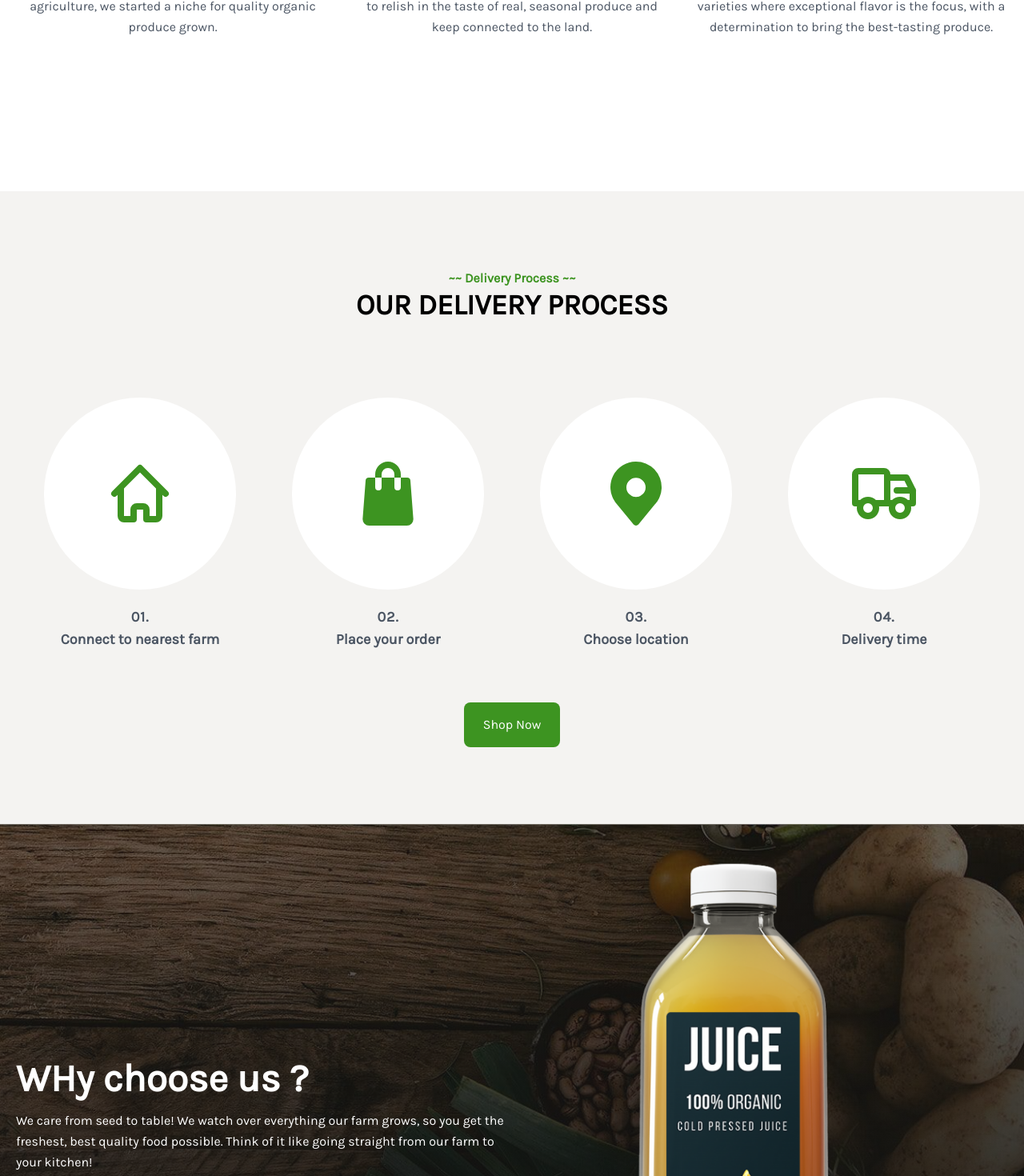
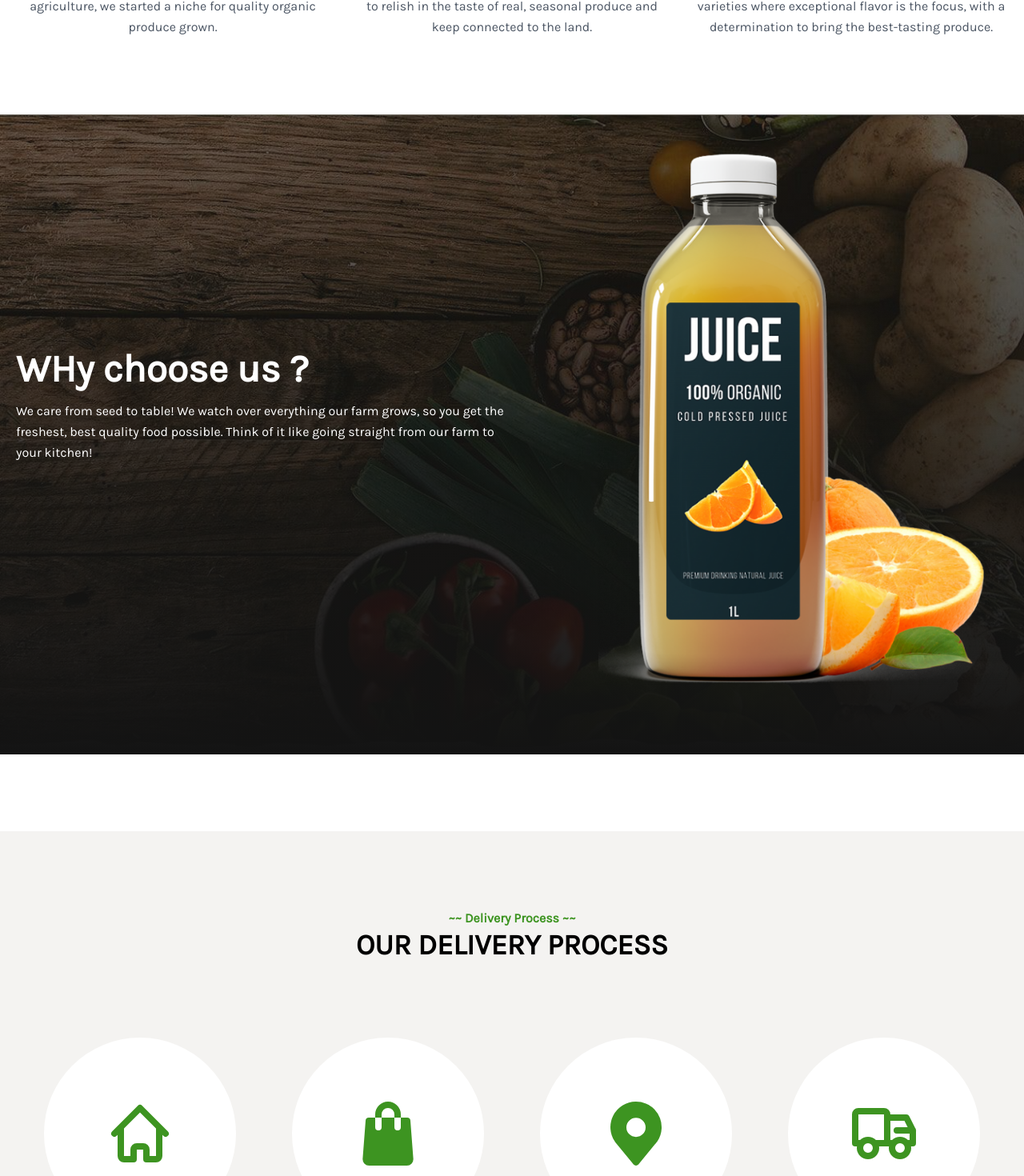
Before and after one commit to Emilsone/Farmpro-Website, a Vue app: page / in a window 1280 px wide. Shown: the part 1413-2883 px from the top of the page at 80% size. Built offline with nearby package versions, Linux system fonts and the light colour scheme.

Commit message:
restructure home layout

```diff
--- a/src/views/HomeView.vue
+++ b/src/views/HomeView.vue
@@ -3,8 +3,8 @@
     <TheHeader />
     <HeroContent />
     <HowWeWork />
+    <WhyChooseUs />
     <DeliveryProcess />
-    <WhyChooseUs />
     <ServicePage />
     <TheFooter />
   </main>
@@ -16,8 +16,8 @@
 import TheHeader from "@/components/TheHeader.vue";
 import HeroContent from "@/components/HeroContent.vue";
 import HowWeWork from "@/components/HowWeWork.vue";
+import WhyChooseUs from "@/components/WhyChooseUs.vue";
 import DeliveryProcess from "@/components/DeliveryProcess.vue";
-import WhyChooseUs from "@/components/WhyChooseUs.vue";
 import ServicePage from "@/components/ServicePage.vue";
 import TheFooter from "@/components/TheFooter.vue";
 
@@ -27,8 +27,8 @@ export default {
     TheHeader,
     HeroContent,
     HowWeWork,
+    WhyChooseUs,
     DeliveryProcess,
-    WhyChooseUs,
     ServicePage,
     TheFooter,
   },
```
